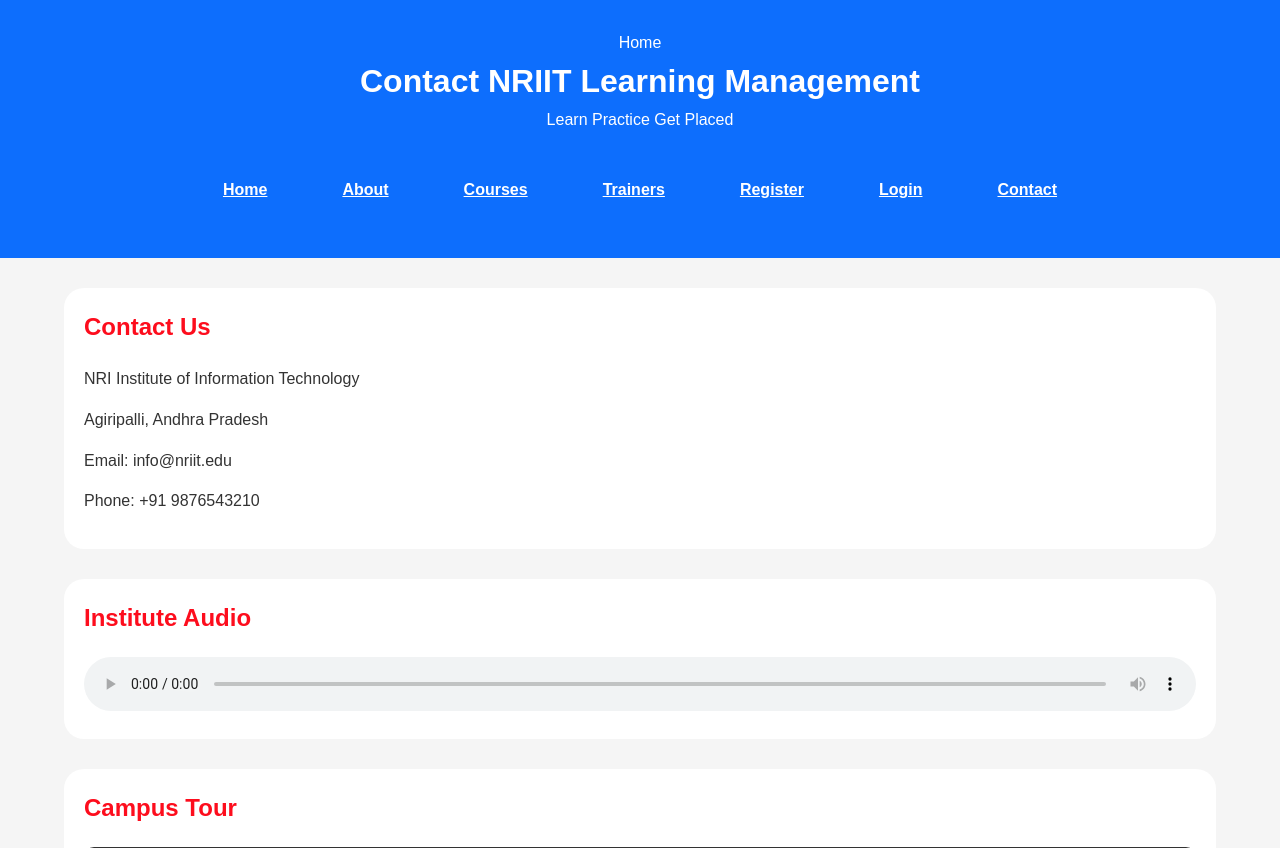
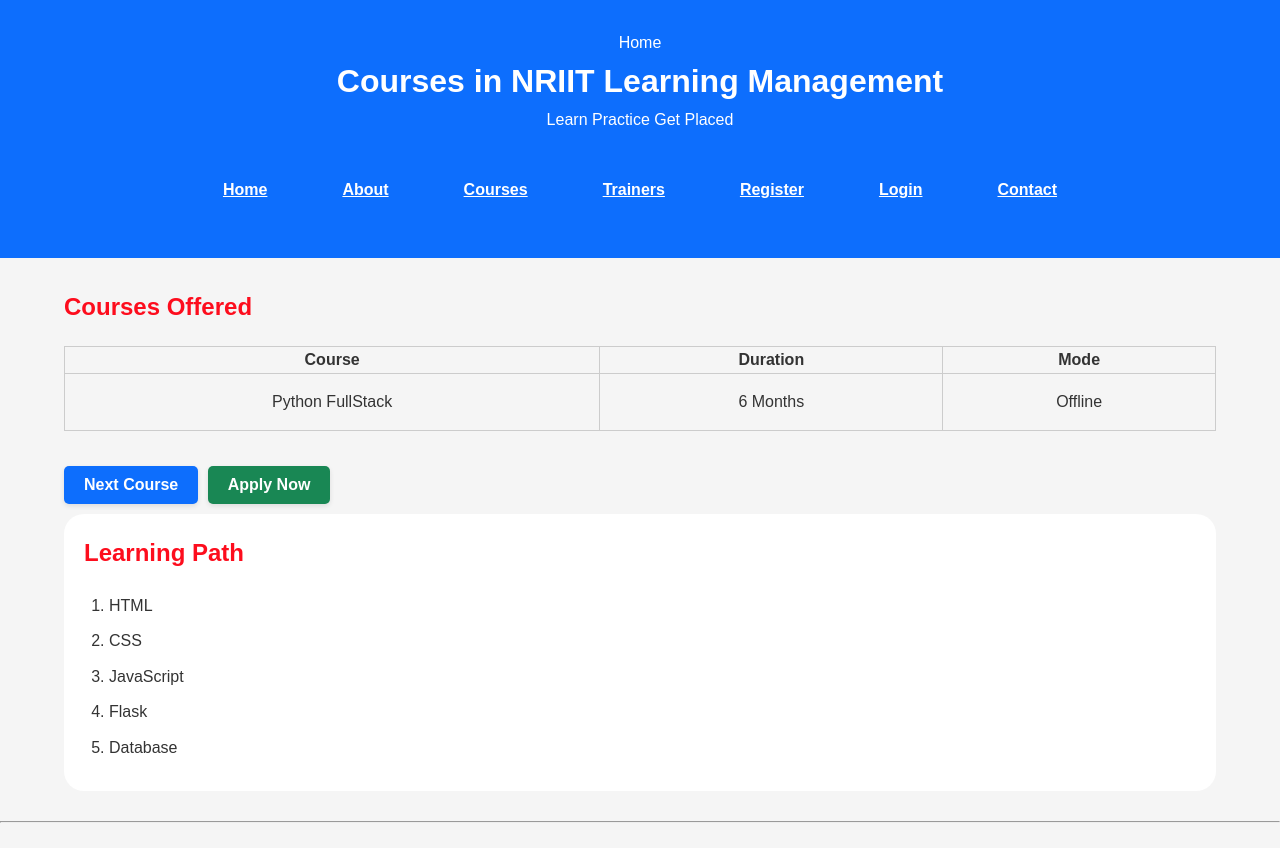
Before and after one commit to naga703/python_fullstack, a Flask app: page /contact in a window 1280 px wide. Shown: the top 848 px of the page. Run offline with Flask 3, Linux system fonts and the light colour scheme; grey boxes are pictures that could not be loaded.

Commit message:
app.py update

```diff
--- a/app.py
+++ b/app.py
@@ -1,6 +1,6 @@
 import sqlite3
 # pyrefly: ignore [missing-import]
-from flask import Flask,render_template,jsonify,request,redirect,url_for
+from flask import Flask,render_template,jsonify,request,redirect,url_for,session
 
 
 app = Flask(__name__)
@@ -87,9 +87,15 @@ def api_login():
     user = cursor.fetchone()
     conn.close()
     if user and user["password"] == password:
+        session["user_email"] = user["email"]
+        session["user_name"] = user["name"]
         return jsonify({"status": "success", "message": "Login successful! Welcome back."})
     else:
         return jsonify({"status": "error", "message": "Invalid email or password!"}), 401
-
+@app.route('/logout', methods=["GET"])
+def logout():
+    session.pop("user_email", None)
+    session.pop("user_name", None)
+    return redirect(url_for("login"))
 if __name__ == '__main__':
     app.run(debug=True)
--- a/templates/contact.html
+++ b/templates/contact.html
@@ -1,18 +1,19 @@
-
-<!DOCTYPE html>
+<!doctype html>
 <html lang="en">
 
 <head>
-    <meta charset="UTF-8">
-    <meta name="viewport" content="width=device-width, initial-scale=1.0">
-    <title>Contact Page</title>
+  <meta charset="UTF-8" />
+  <meta name="viewport" content="width=device-width, initial-scale=1.0" />
+  <title>Course page</title>
   <link rel="stylesheet" href="{{url_for('static',filename='css/static/style.css')}}">
+
+
 </head>
 
 <body>
   <header>
-        Home <br>
-        <h1>Contact NRIIT Learning Management</h1>
+    Home <br />
+    <h1>Courses in NRIIT Learning Management</h1>
     <p>Learn Practice Get Placed</p>
     <nav>
       <a href="/">Home</a>
@@ -25,62 +26,32 @@
     </nav>
   </header>
   <main>
-
+    <h2>Courses Offered</h2>
+    <table border="|" cellpadding="10">
+      <tr>
+        <th>Course</th>
+        <th>Duration</th>
+        <th>Mode</th>
+      </tr>
+      <tr>
+        <td id="courseName">Python FullStack</td>
+        <td id="courseDuration">6 Months</td>
+        <td id="courseMode">Offline</td>
+      </tr>
+    </table>
+    <br>
+    <button id="nextCourseBtn">Next Course</button>
+    <button id="applyCourseBtn">Apply Now</button>
     <section>
-
-            <h2>Contact Us</h2>
-
-            <p>NRI Institute of Information Technology</p>
-
-            <p>Agiripalli, Andhra Pradesh</p>
-
-            <p>Email: info@nriit.edu</p>
-
-            <p>Phone: +91 9876543210</p>
-
+      <h2>Learning Path</h2>
+      <ol>
+        <li>HTML</li>
+        <li>CSS</li>
+        <li>JavaScript</li>
+        <li>Flask</li>
+        <li>Database</li>
+      </ol>
     </section>
-        <section>
-
-            <h2>Institute Audio</h2>
-
-            <audio controls>
-
-                <source src="audio/intro.mp3" type="audio/mpeg">
-
-            </audio>
-
-        </section>
-        <section>
-
-            <h2>Campus Tour</h2>
-
-            <video width="500" controls>
-
-                <source src="video/intro.mp4" type="video/mp4">
-
-            </video>
-
-        </section>
-        <section>
-
-            <h2>Python Introduction</h2>
-
-            <iframe width="560" height="315" src="https://www.youtube.com/embed/rfscVS0vtbw" title="YouTube video"
-                allowfullscreen>
-
-            </iframe>
-
-        </section>
-        <section>
-
-            <h2>Locate Us</h2>
-
-            <iframe src="https://www.google.com/maps?q=Agiripalli&output=embed" width="600" height="350">
-
-            </iframe>
-
-        </section>
-
   </main>
   <footer>
 
@@ -102,6 +73,7 @@
 
   </footer>
   <script src="{{url_for('static',filename='js/static/script.js')}}"></script>
+
 </body>
 
 </html>
```
Also changed, not shown: templates/courses.html (+10 -4 lines), templates/index.html (+9 -7 lines). Lines whose indentation alone changed are shown as unchanged.
